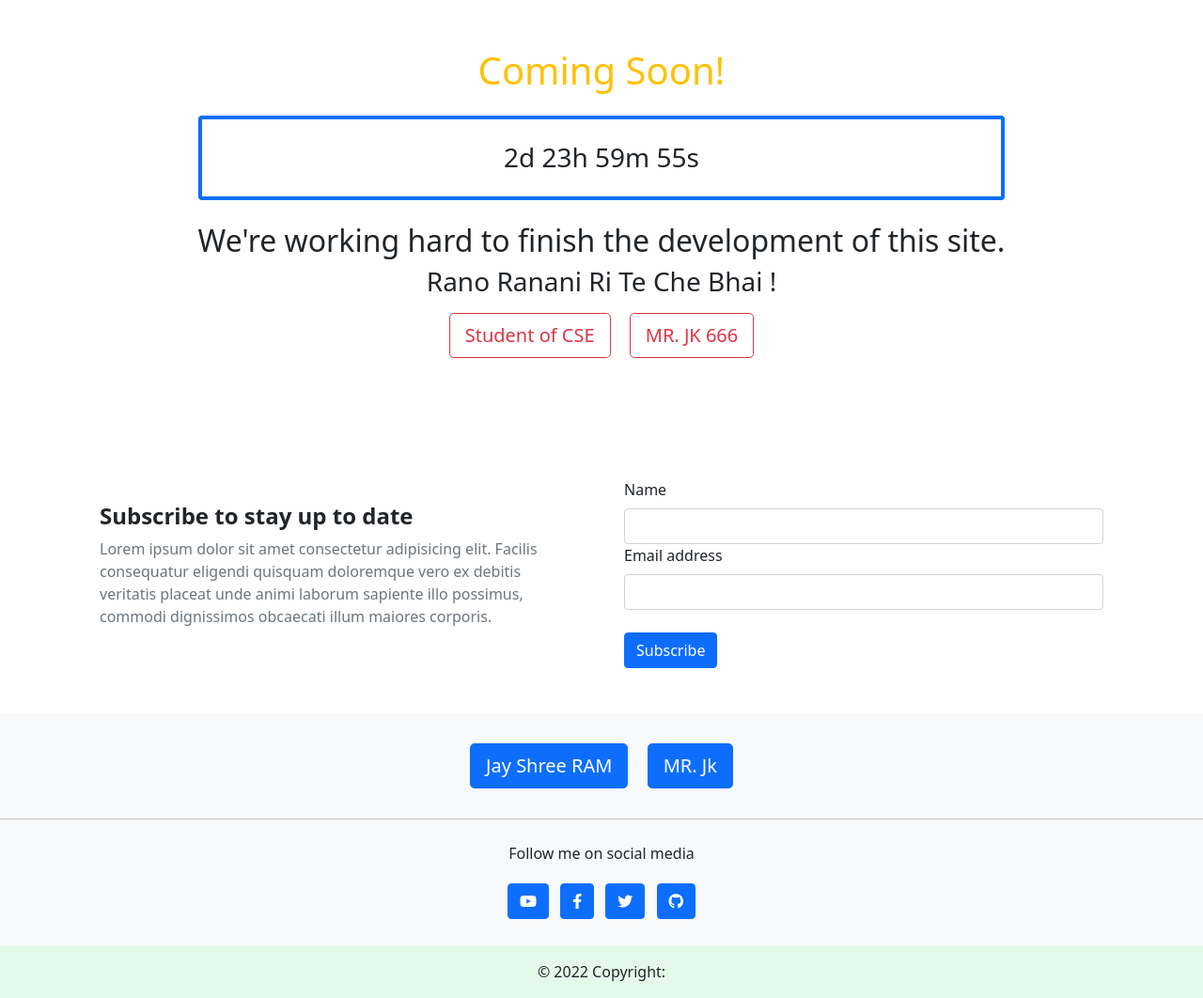
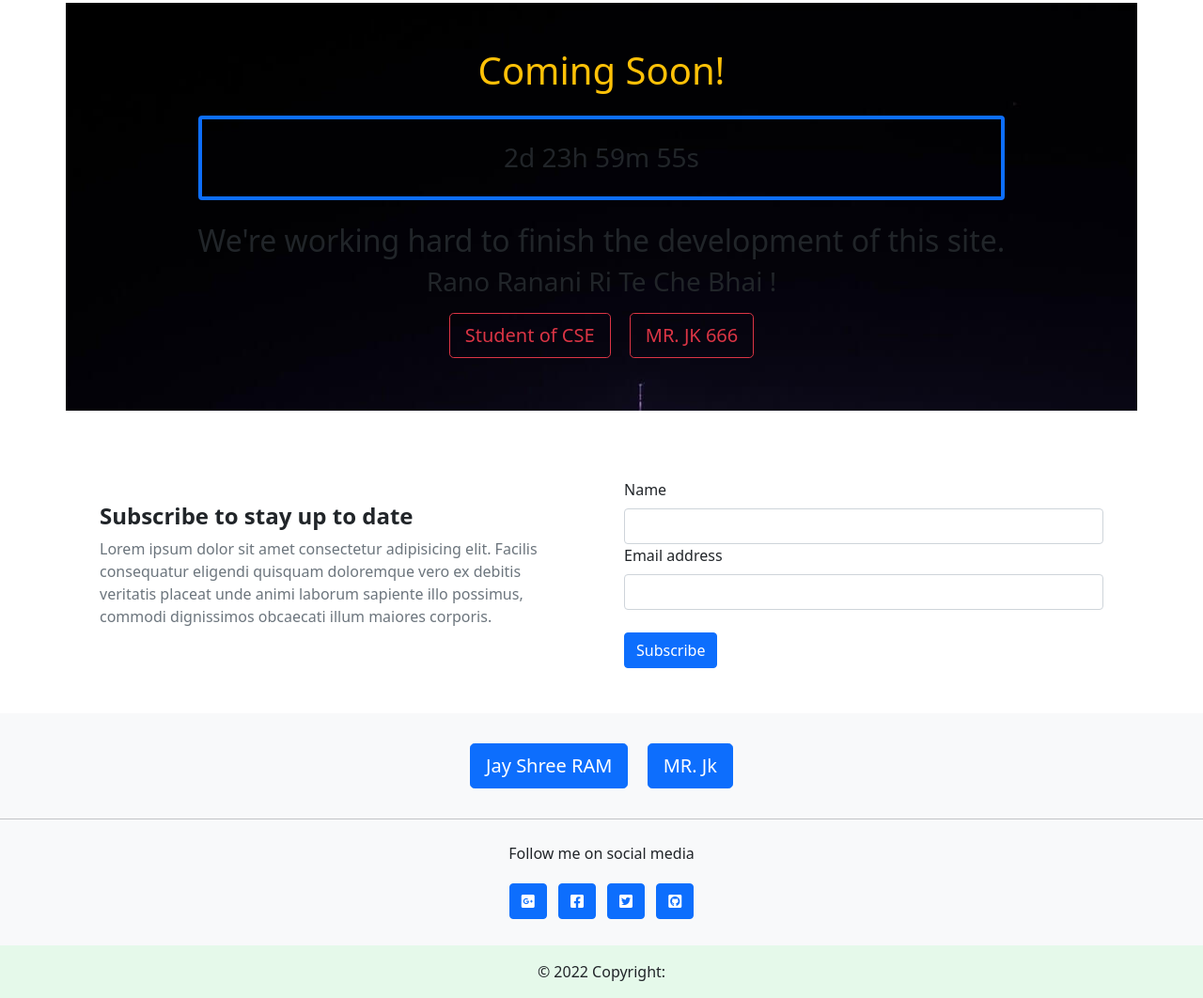
Before and after one commit to mrdev666/Web-FrontEnd, a plain HTML site: page home.html in a window 1280 px wide. Shown: the part 77-1139 px from the top of the page at 94% size. Drawn offline with nearby package versions, Linux system fonts and the light colour scheme.

Commit message:
Update home.html

```diff
--- a/home.html
+++ b/home.html
@@ -71,7 +71,7 @@
 
   <!-- Background image -->
             <div id="intro" class="p-5 text-center bg-image shadow-1-strong "
-          style="background-image: url('../4.jpg');">
+          style="background-image: url('./90.jpg');">
           <div class="mask" tyle="background-color: rgba(180, 250, 230, 0.7);">
             <div class="d-flex justify-content-center align-items-center h-100 ">
                 <div class="text-white px-4">
@@ -163,19 +163,19 @@
   <p>Follow me on social media</p>
   <a href="" class="btn btn-primary m-1" role="button"
   rel="nofollow" target="_blank">
-  <i class="fab fa-youtube"></i>
+  <i class="fab fa-google-plus-square"></i>
   </a>
   <a href="" class="btn btn-primary m-1" role="button" rel="nofollow"
   target="_blank">
-  <i class="fab fa-facebook-f"></i>
+  <i class="fab fa-facebook-square"></i>
 </a>
   <a href="" class="btn btn-primary m-1" role="button" rel="nofollow"
     target="_blank">
-    <i class="fab fa-twitter"></i>
+    <i class="fab fa-twitter-square"></i>
   </a>
   <a href="#" class="btn btn-primary m-1" role="button" rel="nofollow"
   target="_blank">
-  <i class="fab fa-github"></i>
+ <i class="fab fa-github-square"></i>
 </a>
 </div>
 
```
